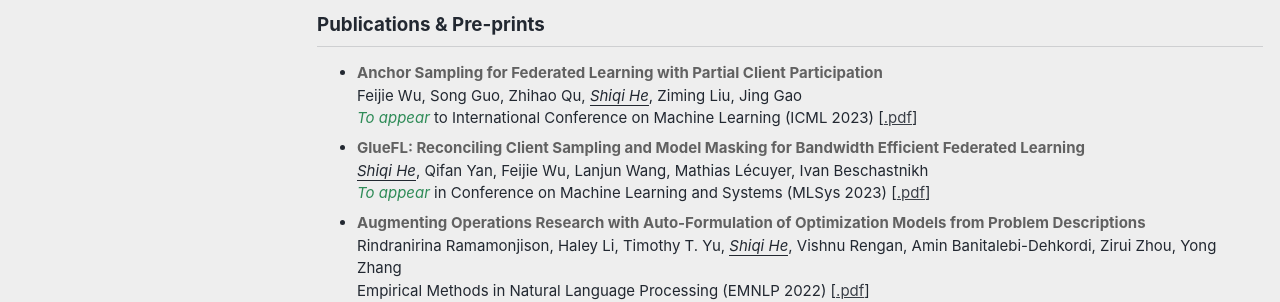
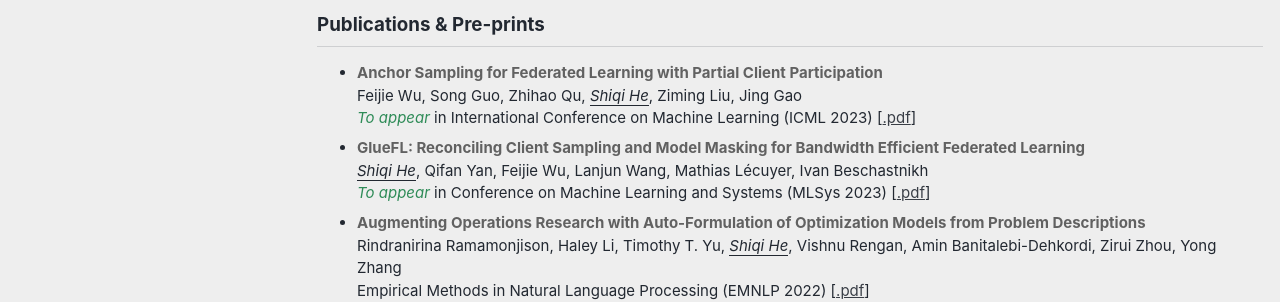
Before and after one commit to TCtower/tctower.github.io, a Jekyll site: the page built from index.md, in a window 1280 px wide and 1264 px high. Shown: the part 585-887 px from the top of the window. Built offline with Jekyll 4.4.1, drawn with Linux system fonts in a browser that asks for light colours; cached includes are drawn as plain includes.

Commit message:
Update index.md

```diff
--- a/index.md
+++ b/index.md
@@ -71,7 +71,7 @@ sss -->
 <li>
 <strong>Anchor Sampling for Federated Learning with Partial Client Participation</strong>
 <br/>Feijie Wu, Song Guo, Zhihao Qu, <u><em>Shiqi He</em></U>, Ziming Liu, Jing Gao
-<br/> <em style="color:seagreen;">To appear</em> to International Conference on Machine Learning (ICML 2023) [<a href="https://arxiv.org/pdf/2206.05891.pdf" title="p4">.pdf</a>]
+<br/> <em style="color:seagreen;">To appear</em> in International Conference on Machine Learning (ICML 2023) [<a href="https://arxiv.org/pdf/2206.05891.pdf" title="p4">.pdf</a>]
 </li>
 
 <li>
```
